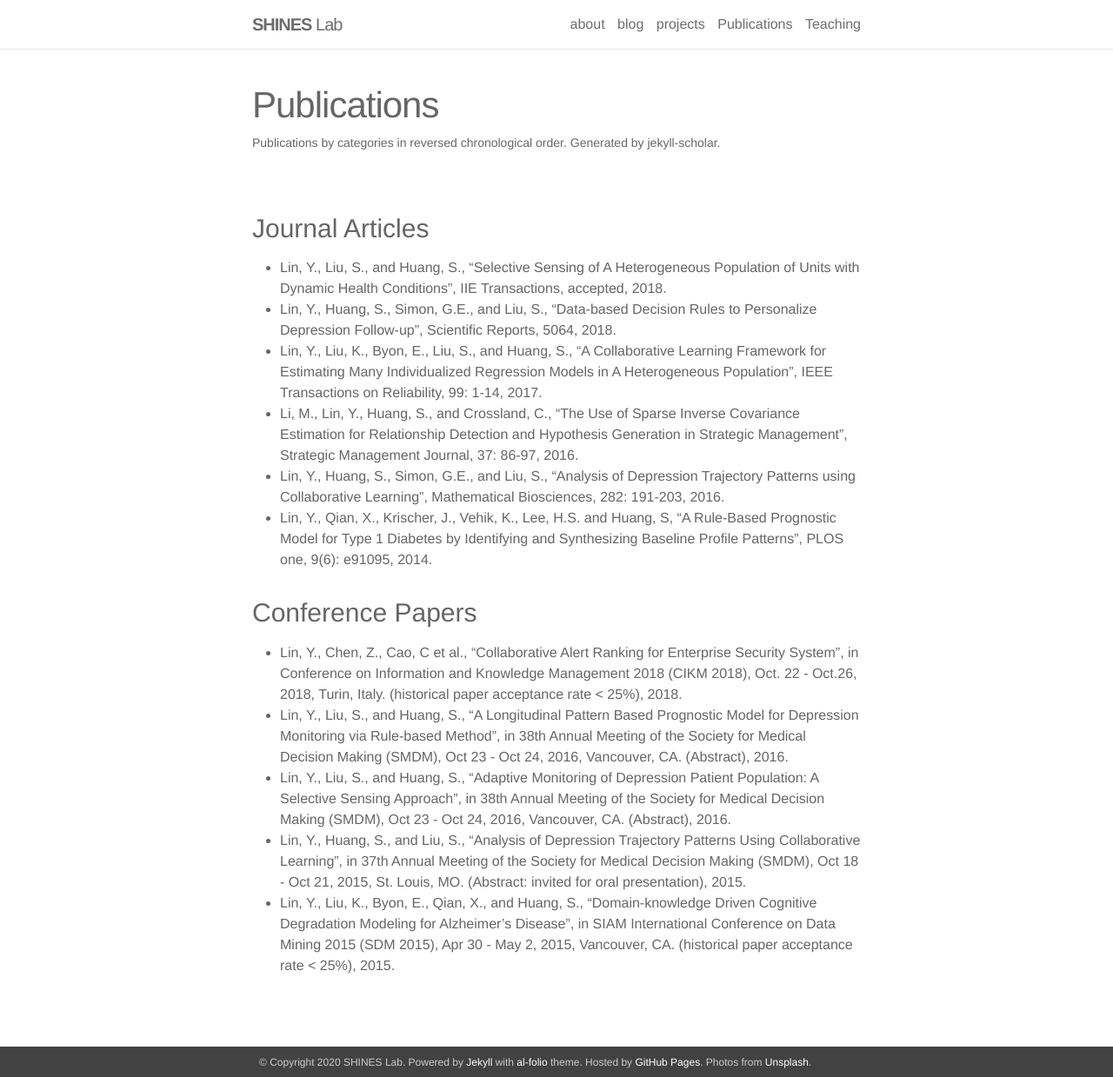
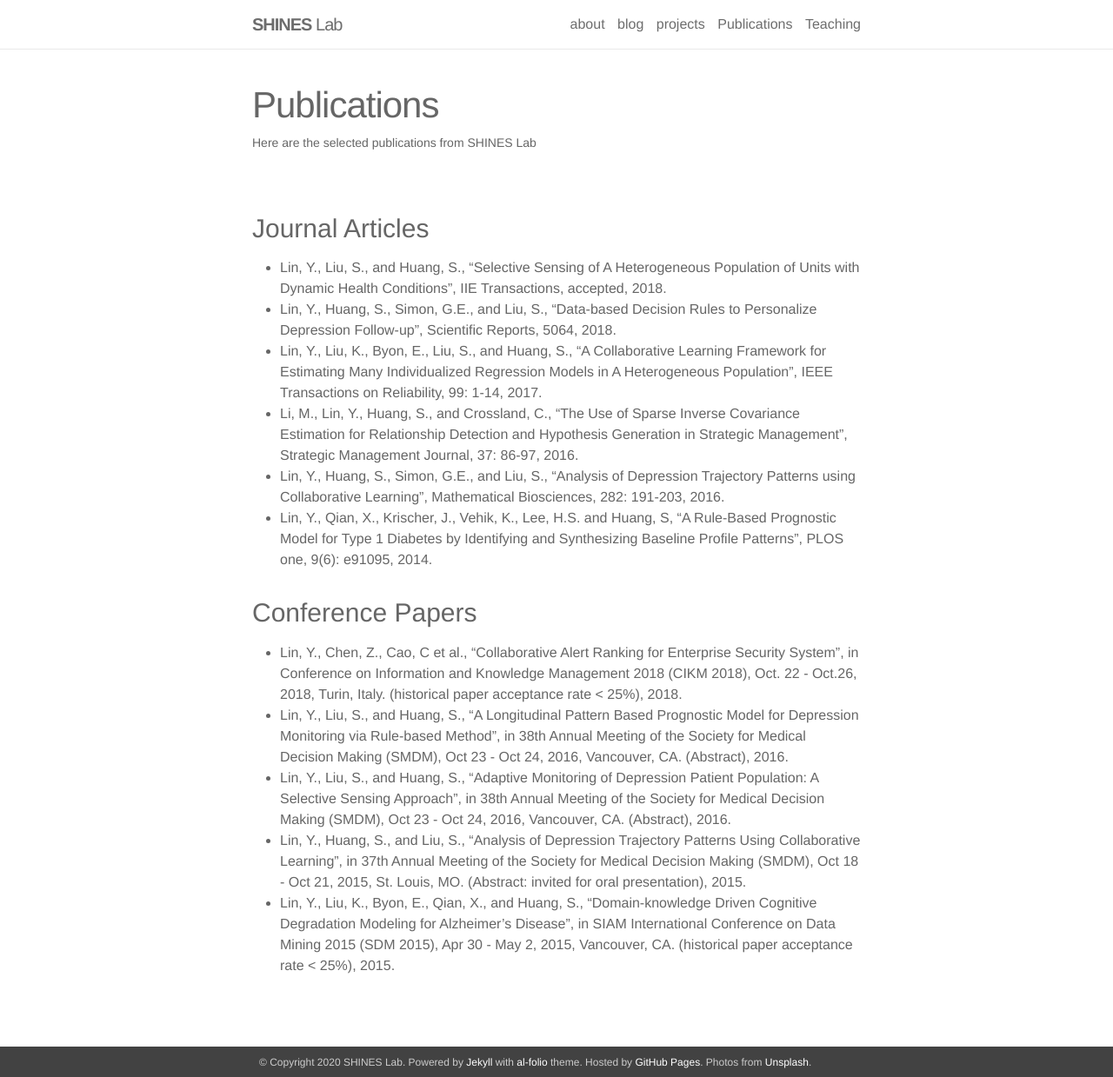
Before and after one commit to shines-lab/shines-lab.github.io, a Jekyll site: the page built from _pages/publications.md, in a window 1280 px wide and 1239 px high. Shown: the whole window at 87% size. Built offline with Jekyll 4.4.1, drawn with Linux system fonts in a browser that asks for light colours; nearby versions of some CDN libraries.

Commit message:
Update publications.md

```diff
--- a/_pages/publications.md
+++ b/_pages/publications.md
@@ -2,8 +2,7 @@
 layout: page
 permalink: /publications/
 title: Publications
-description: Publications by categories in reversed chronological order. Generated by jekyll-scholar.
-years: [1956, 1950, 1935, 1905]
+description: Here are the selected publications from SHINES Lab
 ---
 
 ### Journal Articles
```
